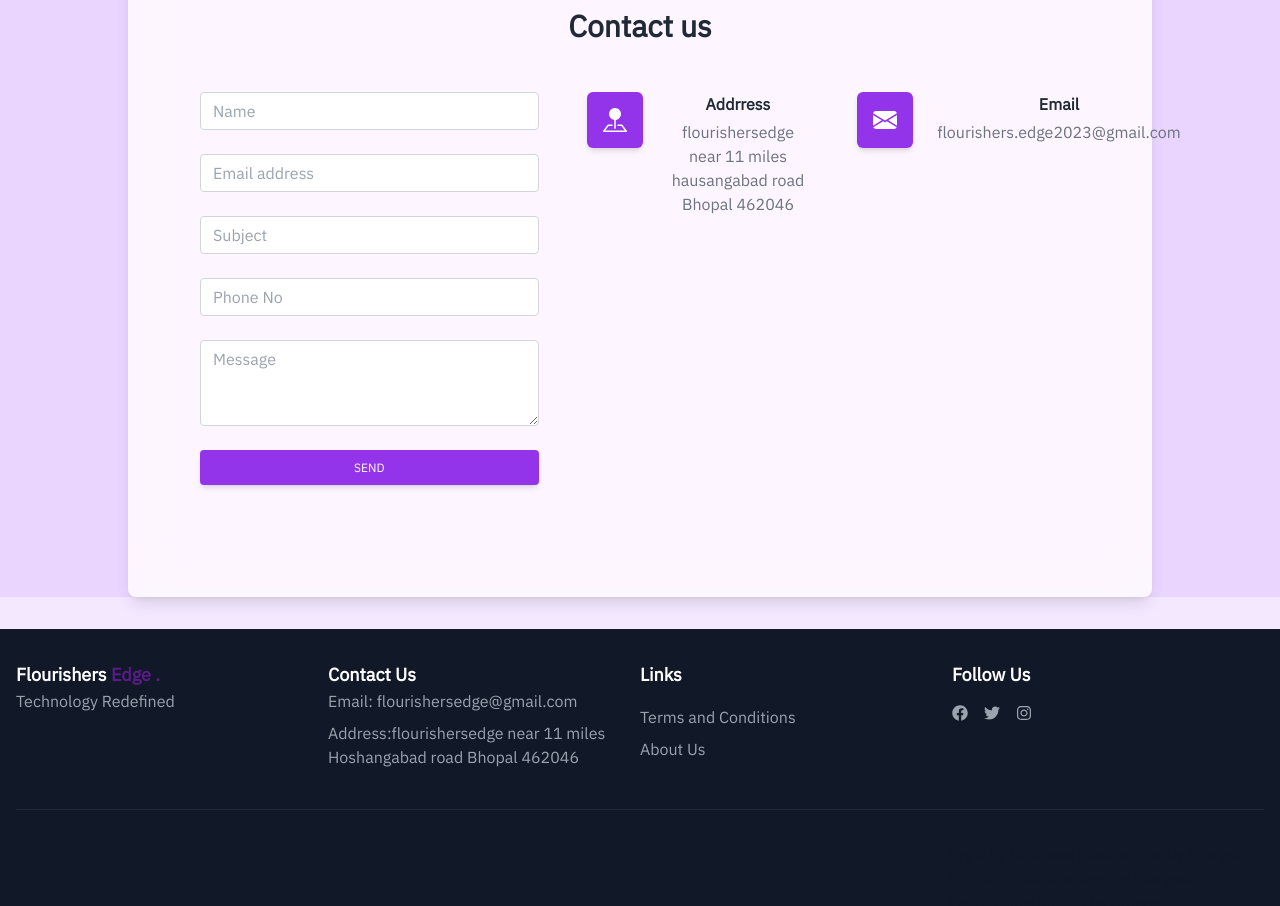
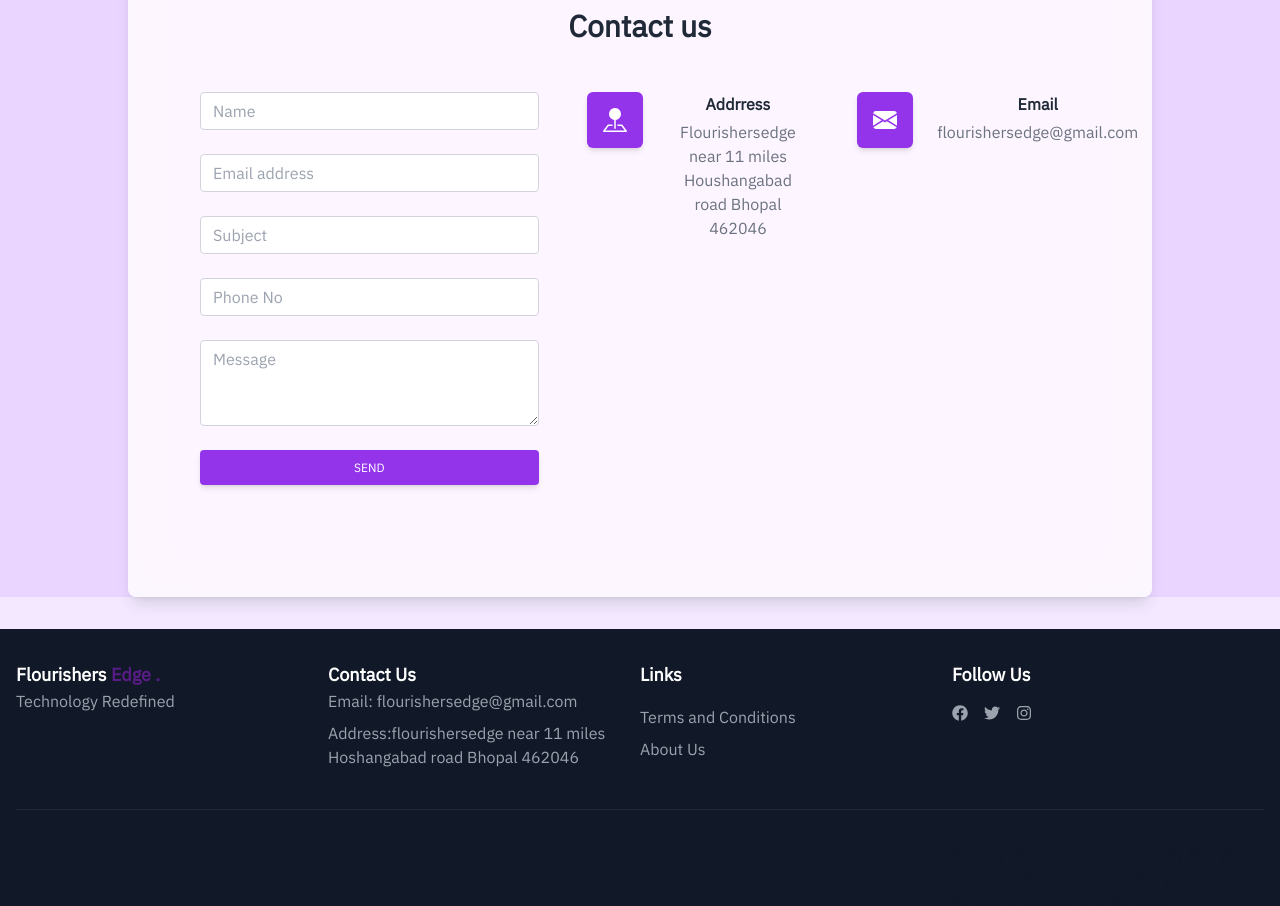
Before and after one commit to BeyonderSS/FlorishersEdgeLandingPage, a Next.js app: page /Support/AboutUs in a window 1280 px wide. Shown: the part 2420-3326 px from the top of the page. Built offline with nearby package versions, Linux system fonts and the light colour scheme.

Commit message:
Update ContactUs.js

```diff
--- a/src/pages/Support/ContactUs.js
+++ b/src/pages/Support/ContactUs.js
@@ -103,7 +103,7 @@ const ContactUs = () => {
                             <div className="grow ml-6">
                               <p className="font-bold mb-1">Addrress</p>
                               <p className="text-gray-500">
-                                flourishersedge near 11 miles hausangabad road
+                                Flourishersedge near 11 miles Houshangabad road
                                 Bhopal 462046
                               </p>
                             </div>
@@ -120,7 +120,7 @@ const ContactUs = () => {
                             <div className="grow ml-6">
                               <p className="font-bold mb-1">Email</p>
                               <p className="text-gray-500">
-                                flourishers.edge2023@gmail.com
+                                flourishersedge@gmail.com
                               </p>
                             </div>
                           </div>
```
